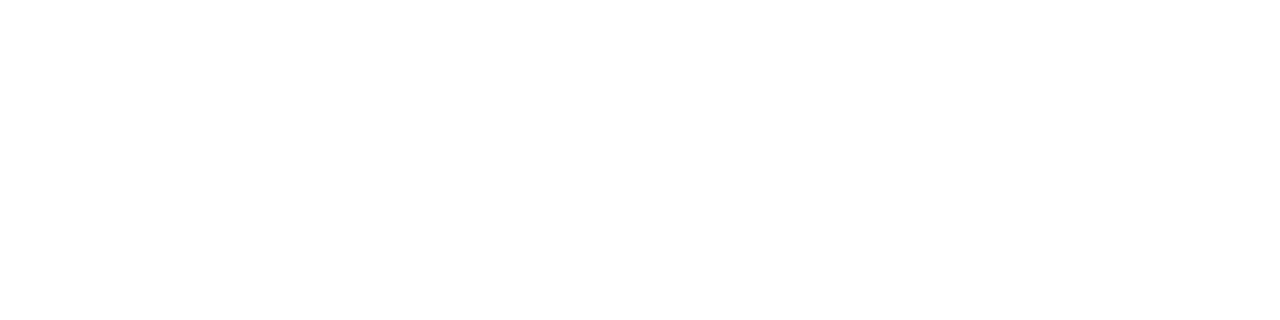
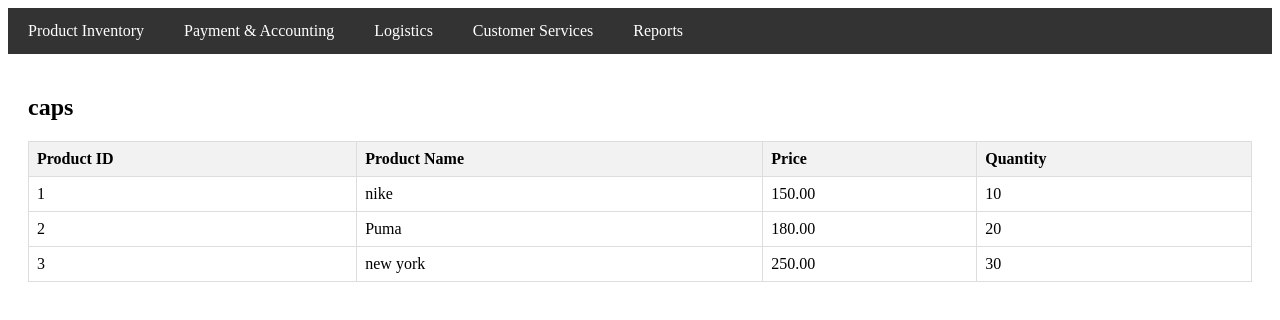
Before and after one commit to Beazel17/it28-ecommerce-m-ayuno, a plain HTML site: page index.html in a window 1280 px wide. Drawn offline with Linux system fonts and the light colour scheme.

Commit message:
added nav and product

```diff
--- a/index.html
+++ b/index.html
@@ -3,9 +3,81 @@
 <head>
     <meta charset="UTF-8">
     <meta name="viewport" content="width=device-width, initial-scale=1.0">
-    <title>Document</title>
+    <title>Product Inventory</title>
+    <style>
+        table {
+            width: 100%;
+            border-collapse: collapse;
+        }
+        th, td {
+            border: 1px solid #ddd;
+            padding: 8px;
+            text-align: left;
+        }
+        th {
+            background-color: #f2f2f2;
+        }
+        nav {
+            background-color: #333;
+            overflow: hidden;
+        }
+        nav a {
+            float: left;
+            display: block;
+            color: white;
+            text-align: center;
+            padding: 14px 20px;
+            text-decoration: none;
+        }
+        nav a:hover {
+            background-color: #ddd;
+            color: black;
+        }
+        .content {
+            padding: 20px;
+        }
+    </style>
 </head>
 <body>
 
+<nav>
+  <a href="#">Product Inventory</a>
+  <a href="#">Payment & Accounting</a>
+  <a href="#">Logistics</a>
+  <a href="#">Customer Services</a>
+  <a href="#">Reports</a>
+</nav>
+
+<div class="content">
+    <h2>caps</h2>
+
+    <table>
+      <tr>
+        <th>Product ID</th>
+        <th>Product Name</th>
+        <th>Price</th>
+        <th>Quantity</th>
+      </tr>
+      <tr>
+        <td>1</td>
+        <td>nike</td>
+        <td>150.00</td>
+        <td>10</td>
+      </tr>
+      <tr>
+        <td>2</td>
+        <td>Puma</td>
+        <td>180.00</td>
+        <td>20</td>
+      </tr>
+      <tr>
+        <td>3</td>
+        <td>new york</td>
+        <td>250.00</td>
+        <td>30</td>
+      </tr>
+    </table>
+</div>
+
 </body>
 </html>
```
